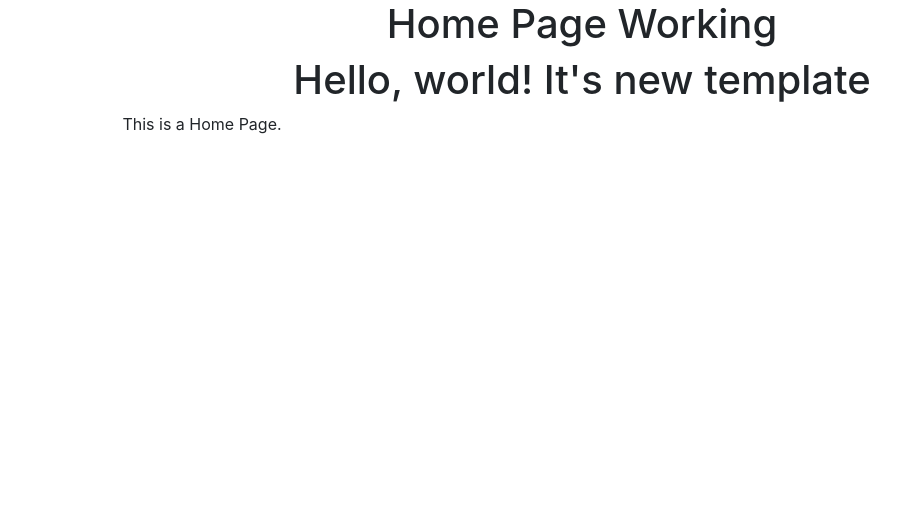
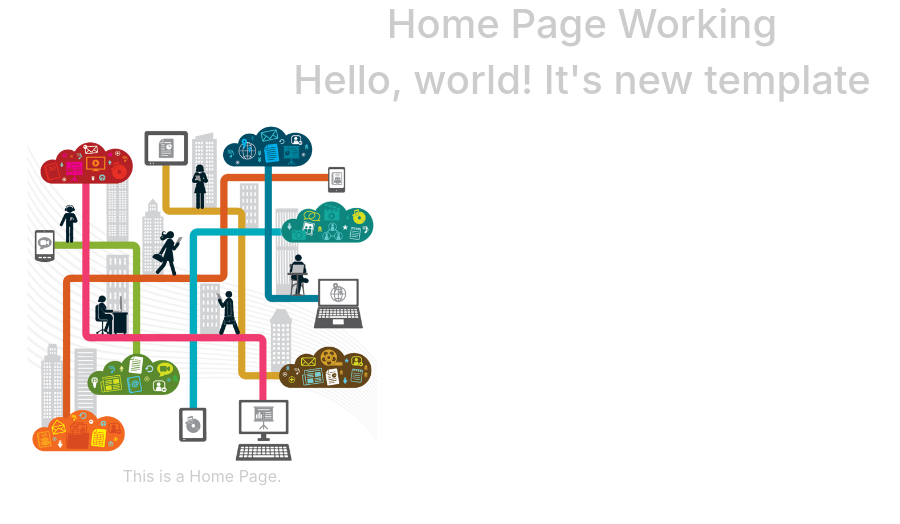
Before and after one commit to gargbhoomika/Django-Learning, a Django app: page / in a window 1280 px wide. Shown: the top 524 px of the page, without its empty margins (58-958 px from the left). Run offline with Django 3.2, Linux system fonts and the light colour scheme; some libraries are stand-ins or nearby versions.

Commit message:
Added Static Files and Folders With Settings

```diff
--- a/ecommerce/urls.py
+++ b/ecommerce/urls.py
@@ -13,6 +13,9 @@ Including another URLconf
     1. Import the include() function: from django.conf.urls import url, include
     2. Add a URL to urlpatterns:  url(r'^blog/', include('blog.urls'))
 """
+
+from django.conf import settings
+from django.conf.urls.static import static
 from django.conf.urls import url
 from django.contrib import admin
 from .views import home_page,about_page,contact_page,login_page,register_page
@@ -25,3 +28,7 @@ urlpatterns = [
     url(r'^register/$', register_page),
     url(r'^admin/', admin.site.urls),
 ]
+
+if settings.DEBUG:
+    urlpatterns = urlpatterns + static(settings.STATIC_URL, document_root=settings.STATIC_ROOT)
+    urlpatterns = urlpatterns + static(settings.MEDIA_URL, document_root=settings.MEDIA_ROOT)
--- /dev/null
+++ b/static_my_project/css/main.css
@@ -0,0 +1,3 @@
+body{
+  color: #ccc;
+}
--- a/templates/home_page.html
+++ b/templates/home_page.html
@@ -1,4 +1,5 @@
-<!doctype html>
+{% load static %}
+<!DOCTYPE html>
 <html lang="en">
   <head>
     <!-- Required meta tags -->
@@ -7,7 +8,7 @@
 
     <!-- Bootstrap CSS -->
     <link rel="stylesheet" href="https://stackpath.bootstrapcdn.com/bootstrap/4.1.3/css/bootstrap.min.css" integrity="sha384-MCw98/SFnGE8fJT3GXwEOngsV7Zt27NXFoaoApmYm81iuXoPkFOJwJ8ERdknLPMO" crossorigin="anonymous">
-
+    <link rel="stylesheet" href="{% static 'css/main.css' %}" />
     <title>Hello, world!</title>
   </head>
   <body>
@@ -18,6 +19,7 @@
     <div class="container">
       <div class="row">
         <div class="col-lg-4 col-md-4 col-xs-6">
+          <img src="{% static 'img/all.png' %}" class="img-fluid" />
           <p style="text-align: center;">{{ words }}</p>
         </div>
       </div>
```
Also changed, not shown: ecommerce/settings.py (+10 -0 lines), static_my_project/img/all.png (added).
